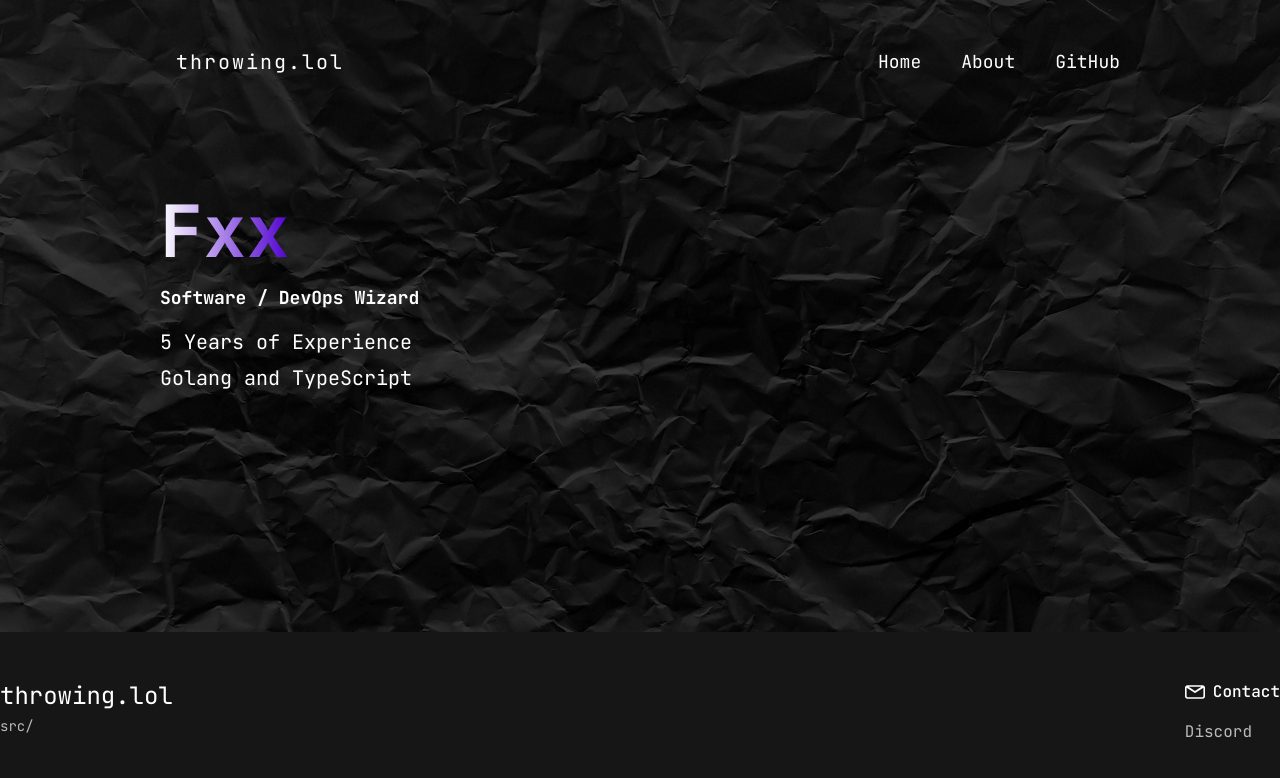
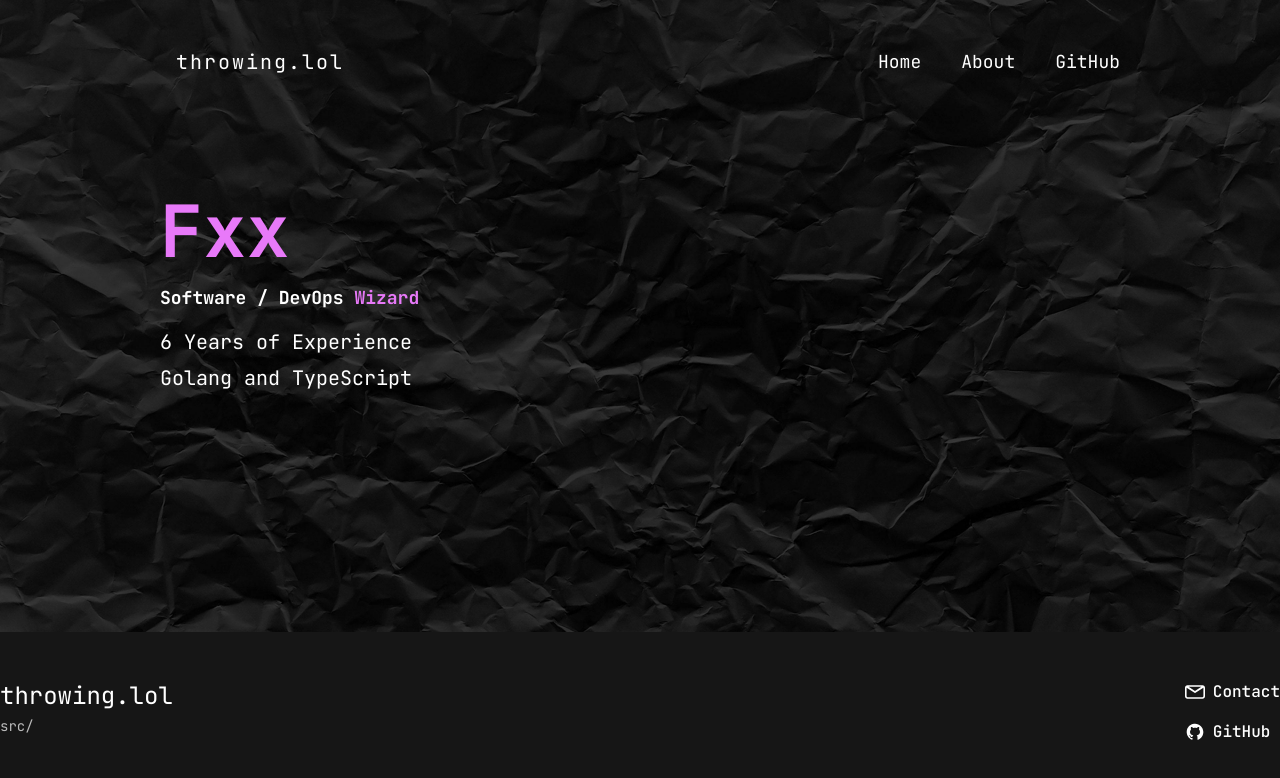
Before and after one commit to xlarp/vs, a Next.js app: page / in a window 1280 px wide. Shown: the top 778 px of the page. Built offline with nearby package versions, Linux system fonts and the light colour scheme; a web font is replaced by a local one.

Commit message:
refactor: Update background picture, footer links, and themes

```diff
--- a/components/404.tsx
+++ b/components/404.tsx
@@ -5,7 +5,7 @@ const NotFound: React.FC = () => {
   return (
     <div className="text-white md:p-20 p-14">
       <h1 className="text-6xl md:text-7xl font-bold mb-4 font-khula">
-        <span className="bg-gradient-to-r from-white to-cum-purple text-transparent bg-clip-text">
+        <span className="bg-gradient-to-r from-purple-400 to-custom-main text-transparent bg-clip-text">
           404
         </span>
       </h1>
--- a/components/Bio.tsx
+++ b/components/Bio.tsx
@@ -5,16 +5,14 @@ const Bio: React.FC = () => {
   return (
     <div className="text-white md:p-20 p-14">
       <h1 className="text-6xl md:text-7xl font-bold mb-4 font-khula">
-        <span className="bg-gradient-to-r from-white to-custom-main text-transparent bg-clip-text">
-          Fxx
-        </span>
+        <span className="text-custom-main bg-clip-text">Fxx</span>
       </h1>
       <div className={mono.className}>
         <h2 className="text-xl md:text-lg mt-4 font-bold drop-shadow-lg shadow-black">
-          Software / DevOps Wizard
+          Software / DevOps <span className="text-custom-main">Wizard</span>
         </h2>
         <ul className="text-xl md:text-xl mt-4 space-y-2 drop-shadow-lg shadow-black">
-          <li>5 Years of Experience</li>
+          <li>6 Years of Experience</li>
           <li>Golang and TypeScript</li>
         </ul>
       </div>
--- a/components/Footer.tsx
+++ b/components/Footer.tsx
@@ -1,16 +1,10 @@
 import { mono } from "@/pages/_app";
 import EmailIcon from "@/public/assets/email.svg";
-import links from "@/static";
+import GithubIcon from "@/public/assets/github.svg";
+import config from "@/static";
 import React from "react";
 
 const Footer: React.FC = () => {
-  const discordOwo = () => {
-    window.open(
-      `https://discord.com/users/${links.socials.discord.id}`,
-      "_blank"
-    );
-  };
-
   return (
     <>
       <footer className="text-white bg-custom-gray py-12 px-8 md:px-0">
@@ -18,10 +12,10 @@ const Footer: React.FC = () => {
           <div className="text-2xl mb-4 font-mono">
             <div className={mono.className}>
               <div className="transition-all duration-500 ease-in-out transform hover:scale-105 text-white hover:text-custom-main mb-1">
-                <a href={links.sites.me}>throwing.lol</a>
+                <a href={config.sites.me}>throwing.lol</a>
               </div>
               <div className="text-sm opacity-70 transition-all duration-500 ease-in-out transform hover:scale-105 text-white hover:text-custom-main mb-4 md:mb-0">
-                <a href={links.git.siteRepo}>src/</a>
+                <a href={config.git.siteRepo}>src/</a>
               </div>
             </div>
           </div>
@@ -31,19 +25,19 @@ const Footer: React.FC = () => {
               <div className="font-medium mb-4 flex items-center space-x-2 transition-all duration-500 ease-in-out transform hover:scale-105 text-white hover:text-custom-main">
                 <EmailIcon className="h-5 w-5" />
                 <span>
-                  <a href={`mailto:${links.socials.email}`}>Contact</a>
+                  <a target="_blank" href={`mailto:${config.socials.email}`}>
+                    Contact
+                  </a>
                 </span>
               </div>
-              <ul className="space-y-4 opacity-70">
-                <li className="transition-transform duration-500 ease-in-out transform hover:scale-105">
-                  <button
-                    onClick={discordOwo}
-                    className="transition-transform duration-500 ease-in-out transform hover:scale-105"
-                  >
-                    Discord
-                  </button>
-                </li>
-              </ul>
+              <div className="font-medium flex items-center space-x-2 transition-all duration-500 ease-in-out transform hover:scale-105 text-white hover:text-custom-main">
+                <GithubIcon className="h-5 w-5" />
+                <span>
+                  <a target="_blank" href={config.socials.github}>
+                    GitHub
+                  </a>
+                </span>
+              </div>
             </div>
           </div>
         </div>
--- a/pages/_document.tsx
+++ b/pages/_document.tsx
@@ -1,14 +1,13 @@
-import React from "react";
-import links from "@/static";
+import config from "@/static";
 import { Head, Html, Main, NextScript } from "next/document";
 
 export default function Document() {
   return (
     <Html lang="en">
       <Head />
-      <title>nya!~</title>
-      <meta name="description" content="uwu" />
-      <meta name="theme-color" content={links.theme} />
+      <title>7fx - throwing.lol</title>
+      <meta name="description" content="it's so over" />
+      <meta name="theme-color" content={config.colors.pink} />
       <link rel="icon" href="/favicon.ico" />
       <body>
         <Main />
--- a/static.ts
+++ b/static.ts
@@ -1,4 +1,4 @@
-const links = {
+const config = {
   git: {
     siteRepo: "https://github.com/devfxx/fxx",
     projects: {
@@ -15,7 +15,30 @@ const links = {
   sites: {
     me: "https://throwing.lol/",
   },
-  theme: "#5000d0",
+  colors: {
+    purple: "#5000d0",
+    pink: "#e879f9",
+  },
+  technical: {
+    languages: [
+      "JavaScript/TypeScript",
+      "Python",
+      "C#",
+      "Go",
+      "HTML/CSS",
+      "Lua/LuaU",
+    ],
+    frameworks: [
+      "Cloudflare & Workers",
+      "AWS / DigitalOcean",
+      "Roblox Studio",
+      "Docker",
+    ],
+    additional: [
+      "Reverse Engineering .NET & C / C++",
+      "OSINT & Reconnaissance",
+    ],
+  },
 };
 
-export default links;
+export default config;
--- a/tailwind.config.js
+++ b/tailwind.config.js
@@ -13,7 +13,7 @@ module.exports = {
         mono: ["var(--font-mono)"],
       },
       colors: {
-        "custom-main": config.theme,
+        "custom-main": config.colors.pink,
         "custom-gray": "#161616",
       },
       textShadow: {
```
Also changed, not shown: eslint.config.mjs (+2 -6 lines), public/assets/github.svg (added), 1 other file (tests, documents, lock files or other folders).
